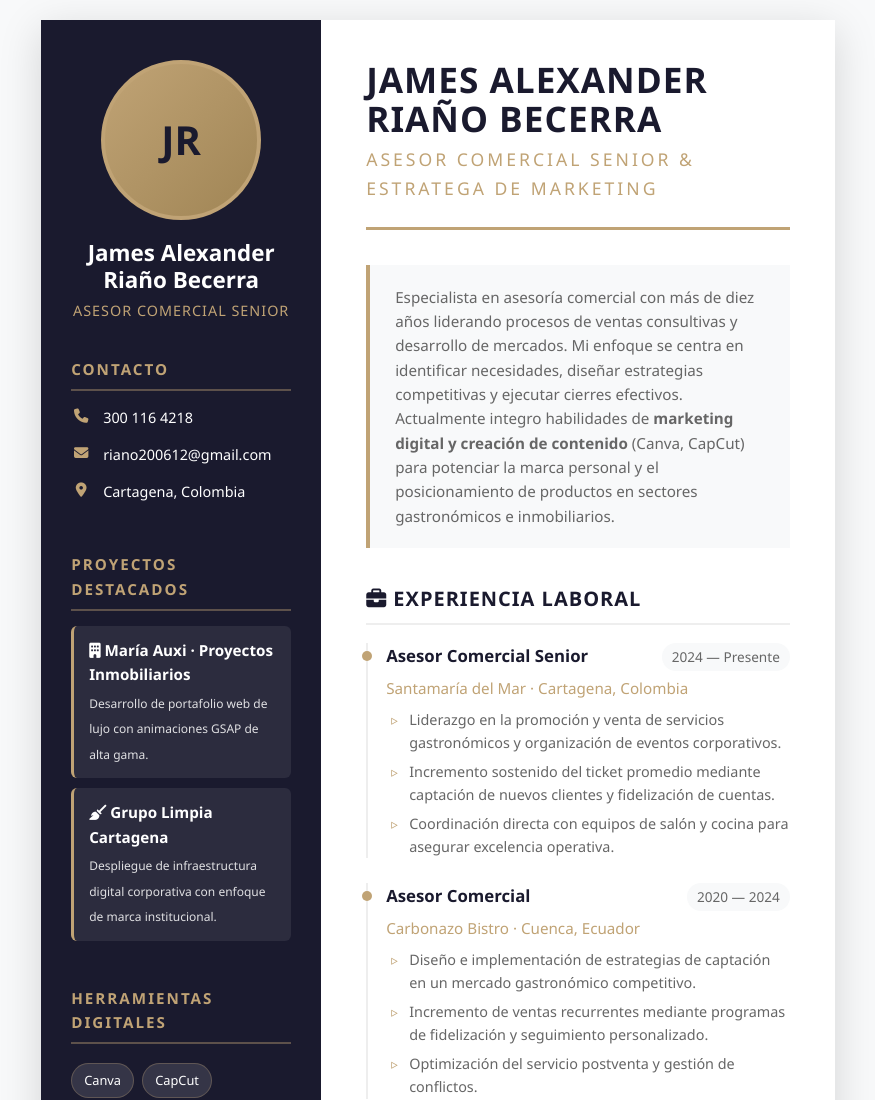
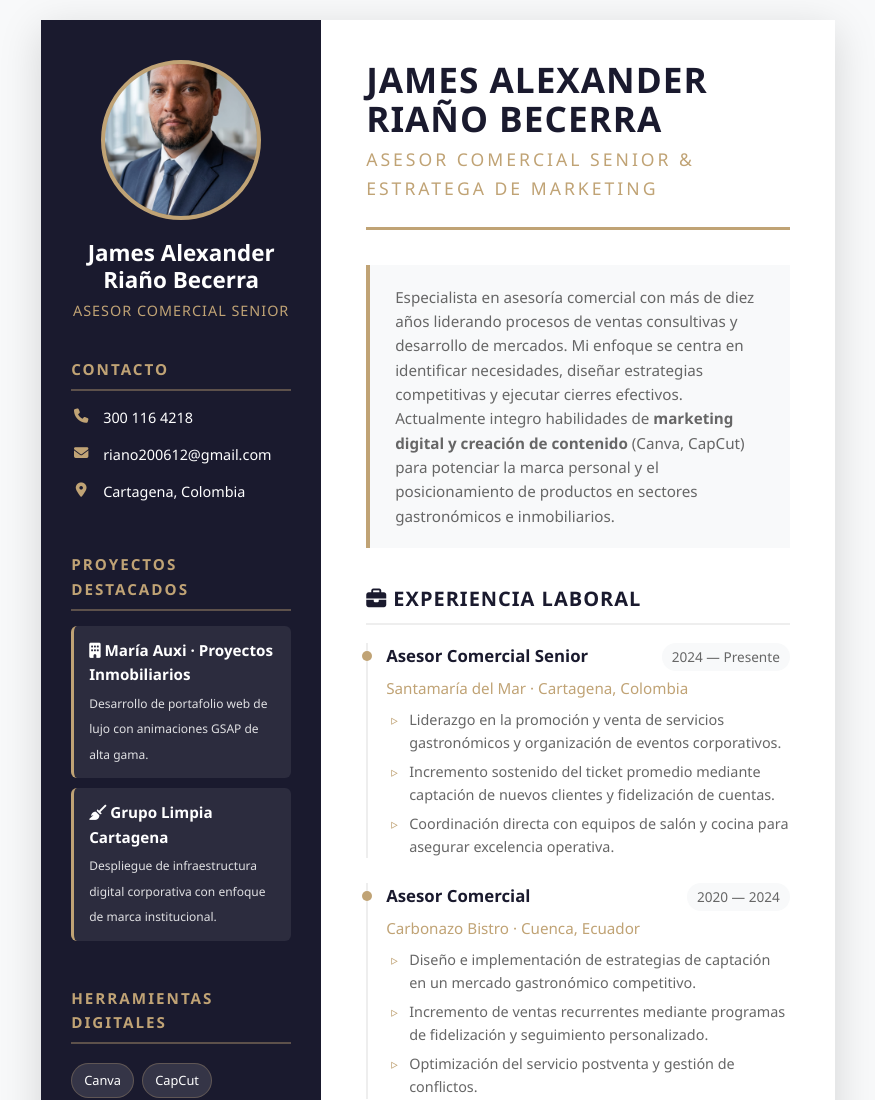
Before and after one commit to riano200612-jpg/James-Ria-o, a plain HTML site: page index.html in a window 1280 px wide. Shown: the top 1100 px of the page, without its empty margins (202-1077 px from the left). Drawn offline with Linux system fonts and the light colour scheme.

Commit message:
Update profile image source from JPG to JPEG

```diff
--- a/index.html
+++ b/index.html
@@ -311,7 +311,7 @@
     <aside class="sidebar">
         <div class="profile-section">
             <!-- FOTO PROFESIONAL ACTUALIZADA -->
-            <img src="foto-perfil-james.jpg" alt="James Alexander Riaño Becerra" class="profile-img" onerror="this.style.display='none'; this.nextElementSibling.style.display='flex';">
+            <img src="foto-perfil-james.jpeg" alt="James Alexander Riaño Becerra" class="profile-img" onerror="this.style.display='none'; this.nextElementSibling.style.display='flex';">
             <div class="profile-img" style="display:none; align-items:center; justify-content:center; font-size:2.5rem; color:#1a1a2e; font-weight:bold;">JR</div>
             <div class="profile-name">James Alexander<br>Riaño Becerra</div>
             <div class="profile-title">Asesor Comercial Senior</div>
```
